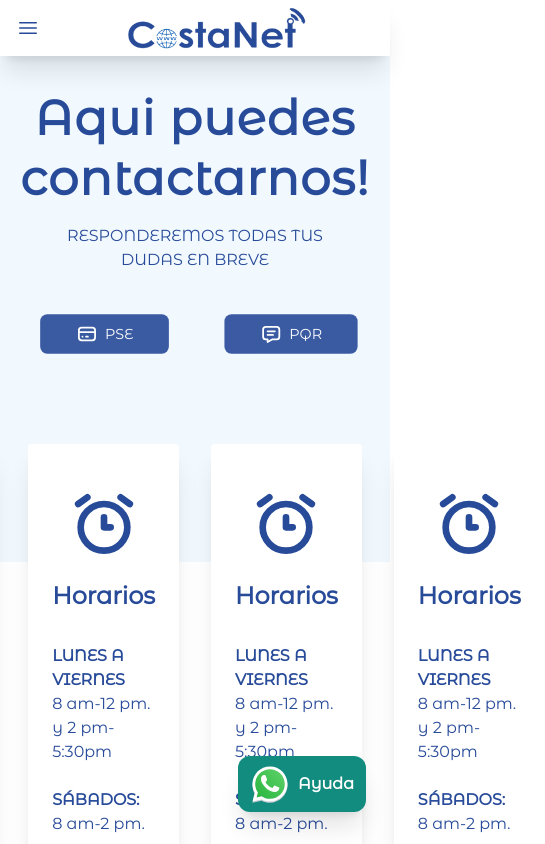
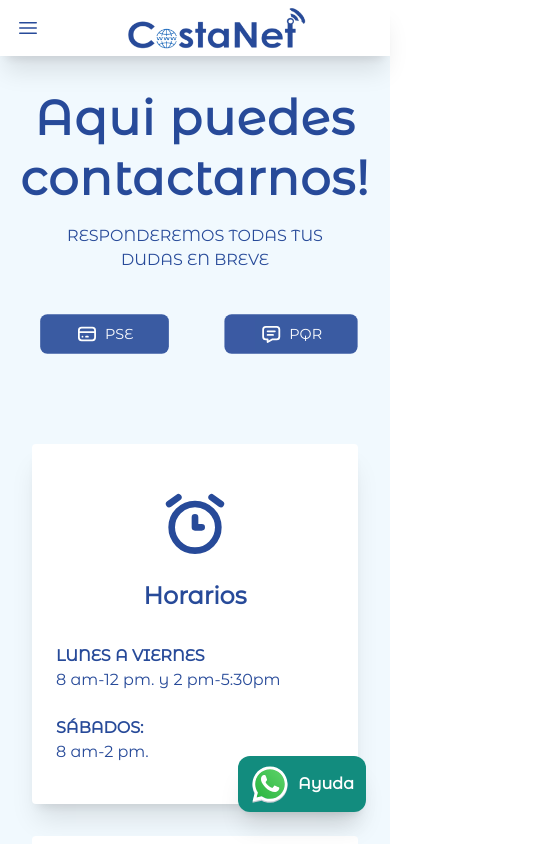
Before and after one commit to labs-company/costanet, a Next.js app: page /contacto in a window 390 px wide. Shown: the top 844 px of the page, 545 px wide, since content can reach past the window. Built offline with nearby package versions, Linux system fonts and the light colour scheme.

Commit message:
feat: Add color

```diff
--- a/app/contacto/page.tsx
+++ b/app/contacto/page.tsx
@@ -86,7 +86,7 @@ export default function PageContacto() {
             </div>
           </div>
         </article>
-        <article className="flex justify-center items-center gap-8 px-8 py-6">
+        <article className="flex justify-center items-center gap-8 px-8 py-6 flex-wrap md:flex-nowrap">
           <CardContact
             icon="horarios"
             title="Horarios"
```
